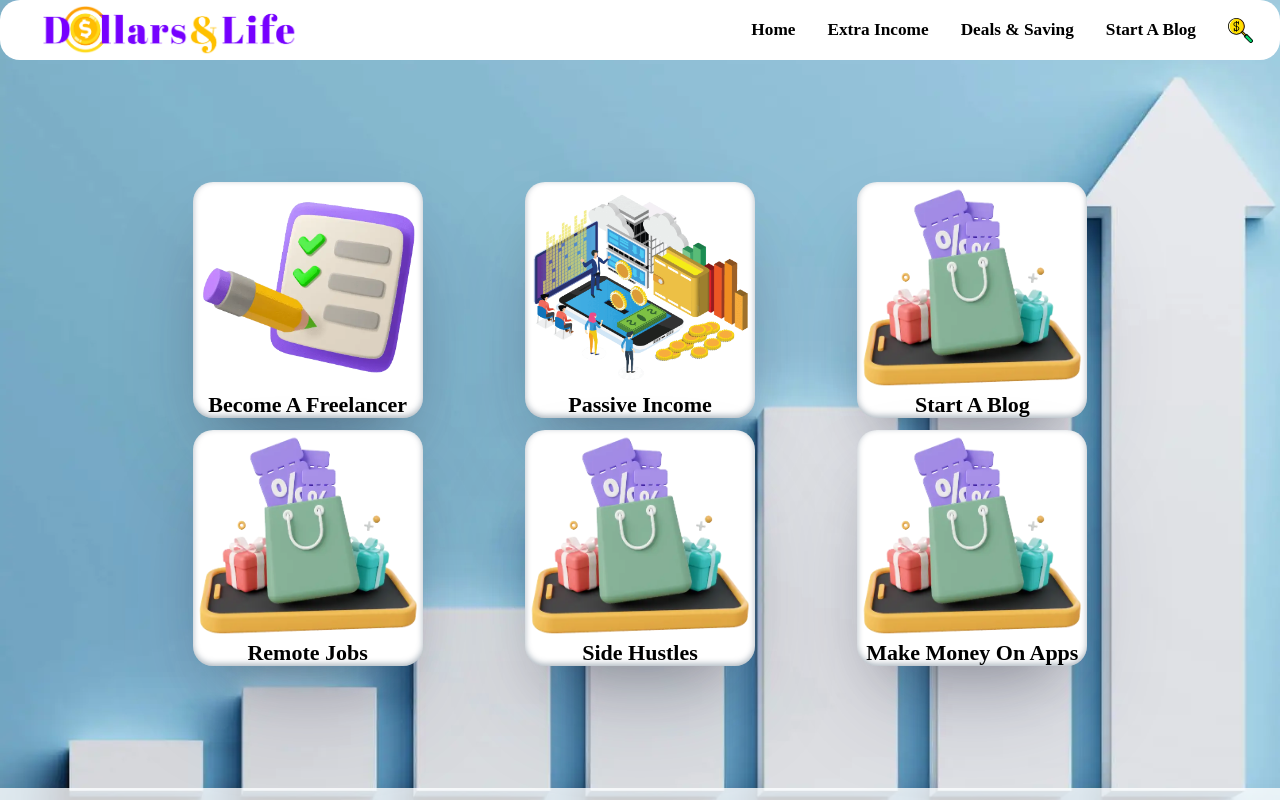
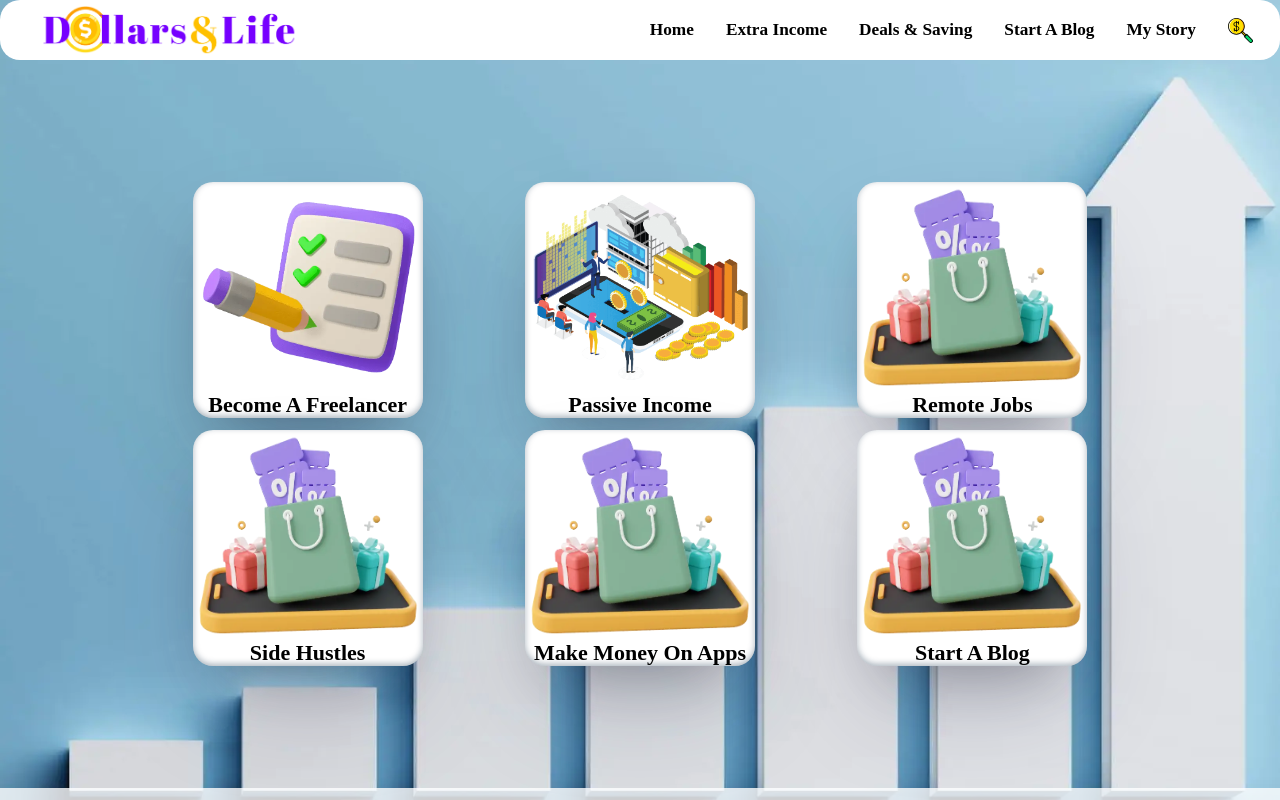
Before and after one commit to xxTarekxx/dollarsandlife, a React (Vite) app in the folder frontend/: page /category/extra-income in a window 1280 px wide. Shown: the top 800 px of the page. Built offline with nearby package versions, Linux system fonts and the light colour scheme.

Commit message:
cleaning up

```diff
--- a/frontend/src/components/Navbar.tsx
+++ b/frontend/src/components/Navbar.tsx
@@ -201,35 +201,6 @@ const Navbar: React.FC = () => {
 						>
 							Extra Income
 						</MenuItem>
-
-						{/* <MenuItem
-							to='/passive-income'
-							style={
-								location.pathname === "/passive-income"
-									? { color: "#00A60B" }
-									: {}
-							}
-							onClick={(event) => {
-								event.stopPropagation();
-								setIsOpen(false);
-							}}
-						>
-							Passive Income
-						</MenuItem> */}
-						{/* <MenuItem
-							to='/side-hustles'
-							style={
-								location.pathname === "/side-hustles"
-									? { color: "#00A60B" }
-									: {}
-							}
-							onClick={(event) => {
-								event.stopPropagation();
-								setIsOpen(false);
-							}}
-						>
-							Side Hustles
-						</MenuItem> */}
 						<MenuItem
 							to='/category/deals-and-saving/Deals-And-Savings'
 							style={
@@ -259,6 +230,20 @@ const Navbar: React.FC = () => {
 						>
 							Start A Blog
 						</MenuItem>
+						<MenuItem
+							to='/category/extra-income/Start-A-Blog'
+							style={
+								location.pathname === "/start-a-blog"
+									? { color: "#00A60B" }
+									: {}
+							}
+							onClick={(event) => {
+								event.stopPropagation();
+								setIsOpen(false);
+							}}
+						>
+							My Story
+						</MenuItem>
 					</Menu>
 					<SearchIcon onClick={() => setIsSearchOpen(!isSearchOpen)}>
 						<SearchIconImage src={SearchImg} alt='search' />
--- a/frontend/src/pages/category/Extra-Income/ExtraIncome.tsx
+++ b/frontend/src/pages/category/Extra-Income/ExtraIncome.tsx
@@ -99,14 +99,6 @@ const ExtraIncome = () => {
 				/>
 				<Figcaption>Passive Income</Figcaption>
 			</LinkBox>
-			<LinkBox to='/category/extra-income/Start-A-Blog' aria-label='Deals'>
-				<img
-					src={compressedDealsIcon || DealsIcon}
-					alt='Deals And Saving Icon'
-					loading='lazy'
-				/>
-				<Figcaption>Start A Blog</Figcaption>
-			</LinkBox>
 			<LinkBox to='/category/extra-income/Remote-Jobs' aria-label='Deals'>
 				<img
 					src={compressedDealsIcon || DealsIcon}
@@ -131,6 +123,14 @@ const ExtraIncome = () => {
 				/>
 				<Figcaption>Make Money On Apps</Figcaption>
 			</LinkBox>
+			<LinkBox to='/category/extra-income/Start-A-Blog' aria-label='Deals'>
+				<img
+					src={compressedDealsIcon || DealsIcon}
+					alt='Deals And Saving Icon'
+					loading='lazy'
+				/>
+				<Figcaption>Start A Blog</Figcaption>
+			</LinkBox>
 		</LinksContainer>
 	);
 };
```
